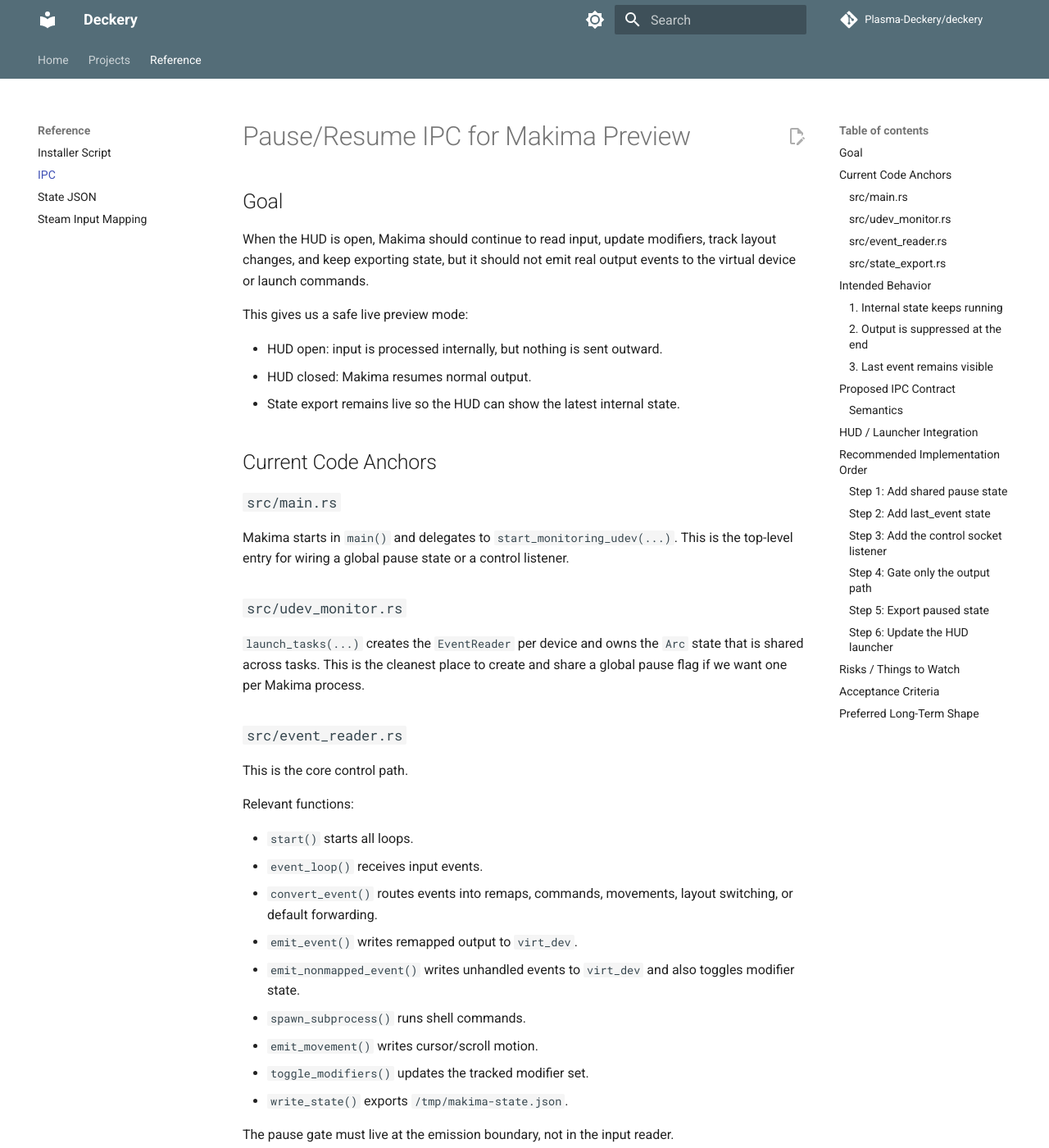
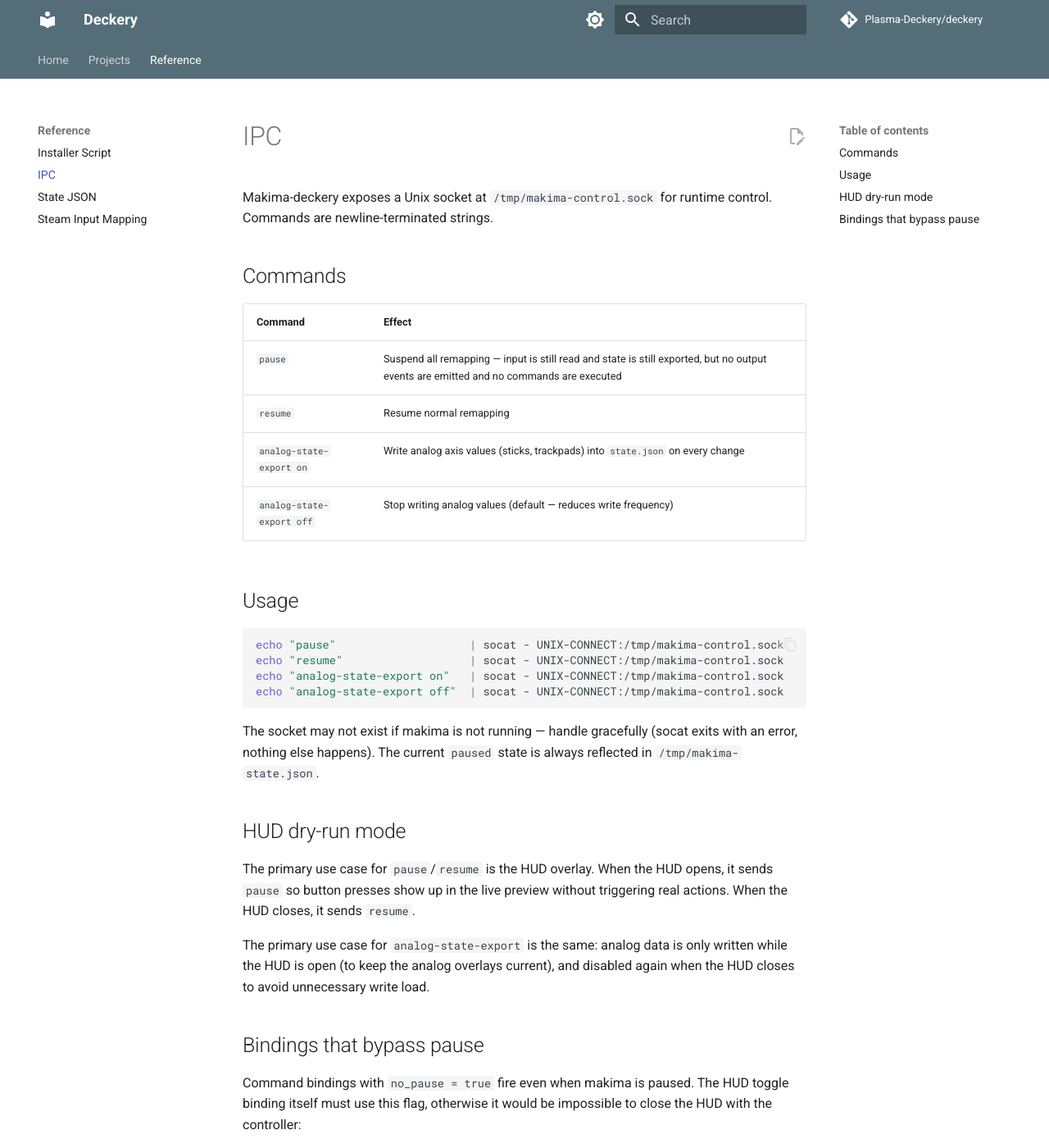
Before and after one commit to Plasma-Deckery/deckery, an MkDocs documentation site: the page built from docs/reference/ipc.md, in a window 1280 px wide and 1400 px high. Shown: the whole window at 82% size. Built offline with MkDocs 1.6.1 and Material for MkDocs 9.7.7, drawn with Linux system fonts in a browser that asks for light colours; comment, search, counter and statistics services are not loaded; some of the changed text lies outside the part shown.

Commit message:
Move desktop_neptune.vdf to configs/, remove obsolete patches, fix install.sh
- configs/desktop_neptune.vdf: moved from docs/ — belongs with other configs
- install.sh: update VDF source path to configs/, fix docs URL to plasma-deckery.github.io
- patches/: removed — evdev BTN_GRIP keycodes are in evdev 0.12.1, BTN_DPAD fix
  is incorporated in makima-deckery fork
- docs/projects/makima-deckery/: restructured from single file to subfolder
  with dedicated pages for bindings, app-config, and trackpad

````diff
--- /dev/null
+++ b/docs/projects/makima-deckery/bindings.md
@@ -0,0 +1,55 @@
+# Bindings
+
+Bindings map controller buttons to output actions. The simple form is a bare array; the extended form is an inline table that supports additional attributes.
+
+## Simple form
+
+```toml
+[remap]
+BTN_SOUTH = ["KEY_ENTER"]
+BTN_TL-BTN_NORTH = ["KEY_LEFTCTRL", "KEY_C"]
+
+[commands]
+BTN_THUMBL = ["deckery-hud-toggle"]
+```
+
+Keys in `[remap]` emit keyboard/mouse events. Keys in `[commands]` run shell commands or D-Bus calls. Combo bindings use `-` as separator: `BTN_TL-BTN_NORTH` means L1 held, then Y pressed.
+
+## Extended form
+
+```toml
+[remap]
+BTN_TL-BTN_NORTH = { keys = ["KEY_LEFTCTRL", "KEY_C"], label = "Copy" }
+
+[commands]
+BTN_THUMBL = { run = ["deckery-hud-toggle"], no_pause = true, label = "Toggle HUD" }
+```
+
+## Binding attributes
+
+| Attribute | Type | Applies to | Description |
+|---|---|---|---|
+| `keys` | array | remap | The key output (replaces the bare array) |
+| `run` | array | command | The command to execute (replaces the bare array) |
+| `label` | string | both | Human-readable name exported to the HUD and OSD |
+| `no_pause` | bool | command | Execute even when makima is paused (e.g. HUD open) |
+
+## Labels in the HUD
+
+When a binding has a `label`, the HUD displays that string instead of the raw key name. This makes the overlay readable for non-technical users:
+
+- Without label: `BTN_TL-BTN_NORTH` → `KEY_LEFTCTRL KEY_C`
+- With label: `L1 + Y` → `Copy`
+
+Labels also appear in OSD toast notifications on every action.
+
+## `no_pause`
+
+By default, all bindings are suppressed while makima is paused (e.g. when the HUD is open in dry-run mode). Setting `no_pause = true` on a command binding exempts it from this — the command fires regardless of pause state.
+
+The HUD toggle binding itself must always use `no_pause = true`, otherwise pressing L3 while the HUD is open would do nothing.
+
+```toml
+[commands]
+BTN_THUMBL = { run = ["deckery-hud-toggle"], no_pause = true, label = "Toggle HUD" }
+```
--- /dev/null
+++ b/docs/projects/makima-deckery/index.md
@@ -0,0 +1,41 @@
+# Makima Deckery
+
+**Repository:** [Plasma-Deckery/makima-deckery](https://github.com/Plasma-Deckery/makima-deckery)
+**Fork of:** [cyber-sushi/makima](https://github.com/cyber-sushi/makima)
+
+The heart of Deckery — the input remapper. Reads raw evdev events directly from the kernel, applies a TOML config, and emits keyboard/mouse events via uinput. Supports per-app layouts, modifier keys, and trackpad gesture devices.
+
+## What it does
+
+- **Steam independence** — reads `/dev/input/event*` directly, no Steam Input in the loop
+- **Context-aware layouts** — per-app configs loaded automatically based on the focused window, with config inheritance so overrides only declare what differs
+- **Modifier keys** — hold a button to activate a second layer of bindings
+- **Trackpad MT devices** — exposes the Steam Deck trackpads as standard uinput multi-touch devices for libinput and gesture tools
+- **HUD state export** — writes a fully-resolved state snapshot to `/tmp/makima-state.json` on every input event for deckery-hud to consume
+- **IPC control socket** — pause, resume, and configure the service at runtime via `/tmp/makima-control.sock`
+
+## What's different from upstream
+
+| Change | Description |
+|---|---|
+| Bug fixes | D-Pad remapping, x11rb Wayland crash, evdev reconnect on device error |
+| Event-driven window focus | KWin D-Bus script replaces `kdotool` subprocess spawning — no polling, no latency |
+| Config inheritance | App overrides only declare what differs; base config is merged at runtime |
+| Binding attributes | `label`, `no_pause` per binding — see [Bindings](bindings.md) |
+| State export | `/tmp/makima-state.json` — see [State JSON](../../reference/state-json.md) |
+| Trackpad MT translation | Both pads emulated as standard system touchpad devices — see [Trackpad](trackpad.md) |
+| Pause / Resume IPC | Runtime control via Unix socket — see [IPC](../../reference/ipc.md) |
+| Steam Deck keycodes | `BTN_GRIPL/R/L2/R2` for back paddles via patched `evdev` crate |
+| Unit test suite | 69 tests covering resolver, state export, analog helpers, and config parsing |
+
+## Bug fixes submitted upstream
+
+| Fix | PR | Why |
+|---|---|---|
+| `BTN_DPAD_*` keys silently ignored in config | [#57](https://github.com/cyber-sushi/makima/pull/57) | D-Pad buttons were classified as axes, making them impossible to remap |
+| `x11rb::connect()` panic on Wayland after suspend | [#58](https://github.com/cyber-sushi/makima/pull/58) | Caused the worker thread to die silently; service appeared active but processed no events |
+| Evdev fd reconnect on device read error | — | When the evdev stream returns an I/O error (e.g. USB hotplug), makima now reinitialises automatically instead of silently stopping |
+
+## Relationship to upstream
+
+Bug fixes are submitted to upstream as PRs. Features specific to the Deckery architecture (state export, IPC, trackpad emulation) are maintained here; an upstream proposal may follow once the design stabilises.
--- /dev/null
+++ b/docs/projects/makima-deckery/trackpad.md
@@ -0,0 +1,47 @@
+# Trackpad Emulation
+
+The Steam Deck trackpads are capable input surfaces, but the raw events they produce are not visible to gesture tools — those expect standard Linux multi-touch devices. Makima-deckery translates the raw trackpad data into proper MT events and exposes virtual uinput devices, making both pads available to tools like `libinput-gestures` or `fusuma`.
+
+## How it works
+
+The Steam Deck kernel driver (`hid-steam`) delivers trackpad data as absolute axes on the gamepad device:
+
+| Raw axis | Meaning | Range |
+|---|---|---|
+| `ABS_HAT0X` / `ABS_HAT0Y` | Left trackpad position | −32767 … +32767 |
+| `ABS_HAT1X` / `ABS_HAT1Y` | Right trackpad position | −32767 … +32767 |
+| `BTN_THUMB` | Left trackpad physical click | — |
+| `BTN_THUMB2` | Right trackpad physical click | — |
+
+Makima translates these to `ABS_MT_POSITION_X/Y` + `BTN_TOUCH` + `BTN_TOOL_FINGER` frames on the virtual uinput device. The Y-axis is corrected to libinput convention — hardware reports up as negative; the virtual device flips this.
+
+Once the virtual devices exist, gesture tools read them and map swipes, taps, and zones to arbitrary actions — independently configurable per pad.
+
+## Virtual devices
+
+With `LPAD = "trackpad"` or `RPAD = "trackpad"` in the config, makima creates:
+
+| Device name | Source |
+|---|---|
+| `Deckery Left Trackpad` | Left trackpad (`ABS_HAT0X/Y`) |
+| `Deckery Right Trackpad` | Right trackpad (`ABS_HAT1X/Y`) |
+| `Deckery Trackpad` | Both pads combined into a single MT device |
+
+## Configuration
+
+```toml
+[settings]
+LPAD = "trackpad"   # creates "Deckery Left Trackpad" virtual MT device
+RPAD = "trackpad"   # creates "Deckery Right Trackpad" virtual MT device
+# LPAD = "disabled" # default — no virtual device
+```
+
+Trackpad position, touch state, and press state are always tracked and exported to `state.json` regardless of the mode setting — the HUD can visualise trackpad input even when mode is `"disabled"`.
+
+## Lizard Mode
+
+Full Steam independence requires suppressing the `hid-steam` kernel driver's built-in mouse/scroll fallback (Lizard Mode). While Steam is running, Steam handles this automatically. Makima-native Lizard Mode suppression is in progress — see [makima-deckery#11](https://github.com/Plasma-Deckery/makima-deckery/issues/11).
+
+## libinput tuning
+
+When the virtual devices are registered, libinput applies generic touchpad profiles to them. For good cursor movement and gesture recognition, the Deckery trackpad devices may need custom libinput configuration via `libinput quirks`. This is a prerequisite for making the trackpad feel as responsive as Steam Input's trackball mode. See [deckery#2](https://github.com/Plasma-Deckery/deckery/issues/2).
--- a/docs/reference/ipc.md
+++ b/docs/reference/ipc.md
@@ -1,177 +1,38 @@
-# Pause/Resume IPC for Makima Preview
+# IPC
 
-## Goal
+Makima-deckery exposes a Unix socket at `/tmp/makima-control.sock` for runtime control. Commands are newline-terminated strings.
 
-When the HUD is open, Makima should continue to read input, update modifiers, track layout changes, and keep exporting state, but it should not emit real output events to the virtual device or launch commands.
+## Commands
 
-This gives us a safe live preview mode:
+| Command | Effect |
+|---|---|
+| `pause` | Suspend all remapping — input is still read and state is still exported, but no output events are emitted and no commands are executed |
+| `resume` | Resume normal remapping |
+| `analog-state-export on` | Write analog axis values (sticks, trackpads) into `state.json` on every change |
+| `analog-state-export off` | Stop writing analog values (default — reduces write frequency) |
 
-- HUD open: input is processed internally, but nothing is sent outward.
-- HUD closed: Makima resumes normal output.
-- State export remains live so the HUD can show the latest internal state.
+## Usage
 
-## Current Code Anchors
-
-### `src/main.rs`
-
-Makima starts in `main()` and delegates to `start_monitoring_udev(...)`. This is the top-level entry for wiring a global pause state or a control listener.
-
-### `src/udev_monitor.rs`
-
-`launch_tasks(...)` creates the `EventReader` per device and owns the `Arc` state that is shared across tasks. This is the cleanest place to create and share a global pause flag if we want one per Makima process.
-
-### `src/event_reader.rs`
-
-This is the core control path.
-
-Relevant functions:
-
-- `start()` starts all loops.
-- `event_loop()` receives input events.
-- `convert_event()` routes events into remaps, commands, movements, layout switching, or default forwarding.
-- `emit_event()` writes remapped output to `virt_dev`.
-- `emit_nonmapped_event()` writes unhandled events to `virt_dev` and also toggles modifier state.
-- `spawn_subprocess()` runs shell commands.
-- `emit_movement()` writes cursor/scroll motion.
-- `toggle_modifiers()` updates the tracked modifier set.
-- `write_state()` exports `/tmp/makima-state.json`.
-
-The pause gate must live at the emission boundary, not in the input reader.
-
-### `src/state_export.rs`
-
-This module already owns the state serialization. It currently exports:
-
-- `context.config_stack`
-- `context.layout`
-- `bindings`
-- `modifier_active`
-
-This is the right place to add:
-
-- `paused`
-- `last_event`
-
-## Intended Behavior
-
-### 1. Internal state keeps running
-
-Even when paused, Makima should still:
-
-- update `self.modifiers`
-- update `current_config`
-- update `active_layout`
-- update `modifier_active`
-- keep writing state to `/tmp/makima-state.json`
-
-### 2. Output is suppressed at the end
-
-When paused, Makima must skip only the side effects:
-
-- `virt_dev.keys.emit(...)`
-- `virt_dev.axis.emit(...)`
-- `virt_dev.abs.emit(...)`
-- `spawn_subprocess(...)`
-- cursor/scroll emission
-
-### 3. Last event remains visible
-
-The state should still show the most recent processed input event so the HUD can act as a live preview of what Makima just saw.
-
-## Proposed IPC Contract
-
-Use a Unix socket for control:
-
-- Socket path: `/tmp/makima-control.sock`
-- Commands:
-  - `pause`
-  - `resume`
-
-### Semantics
-
-- `pause` sets a boolean flag that suppresses output only.
-- `resume` clears that flag.
-- The socket is lightweight and local to the current session.
-
-## HUD / Launcher Integration
-
-The external HUD launcher should be the place that sends these commands.
-
-Lifecycle:
-
-- before opening the HUD: send `pause`
-- after closing the HUD: send `resume`
-
-That keeps the UI layer dumb and avoids mixing input logic with frontend state.
-
-## Recommended Implementation Order
-
-### Step 1: Add shared pause state
-
-Add an `Arc<Mutex<bool>>` or equivalent shared flag in the Makima runtime.
-
-Best placement:
-
-- create it in `launch_tasks(...)`
-- pass it into `EventReader::new(...)`
-
-### Step 2: Add `last_event` state
-
-Track the last processed event and its interpreted action.
-
-Suggested shape:
-
-```rust
-pub struct LastEvent {
-    pub input: String,
-    pub action: Vec<String>,
-    pub kind: String,
-    pub value: i32,
-}
+```bash
+echo "pause"                    | socat - UNIX-CONNECT:/tmp/makima-control.sock
+echo "resume"                   | socat - UNIX-CONNECT:/tmp/makima-control.sock
+echo "analog-state-export on"   | socat - UNIX-CONNECT:/tmp/makima-control.sock
+echo "analog-state-export off"  | socat - UNIX-CONNECT:/tmp/makima-control.sock
 ```
 
-### Step 3: Add the control socket listener
+The socket may not exist if makima is not running — handle gracefully (socat exits with an error, nothing else happens). The current `paused` state is always reflected in `/tmp/makima-state.json`.
 
-Start a small async task from Makima that:
+## HUD dry-run mode
 
-- binds `/tmp/makima-control.sock`
-- accepts a line-based command
-- sets or clears the pause flag
+The primary use case for `pause`/`resume` is the HUD overlay. When the HUD opens, it sends `pause` so button presses show up in the live preview without triggering real actions. When the HUD closes, it sends `resume`.
 
-### Step 4: Gate only the output path
+The primary use case for `analog-state-export` is the same: analog data is only written while the HUD is open (to keep the analog overlays current), and disabled again when the HUD closes to avoid unnecessary write load.
 
-Wrap the final emission and command-launch points with `if !paused` checks.
+## Bindings that bypass pause
 
-Important: do not block the parts that update modifiers or the state export.
+Command bindings with `no_pause = true` fire even when makima is paused. The HUD toggle binding itself must use this flag, otherwise it would be impossible to close the HUD with the controller:
 
-### Step 5: Export paused state
-
-Extend the JSON export with:
-
-- `paused`
-- `last_event`
-
-### Step 6: Update the HUD launcher
-
-The launcher should send the IPC command and then continue with the existing open/close behavior.
-
-## Risks / Things to Watch
-
-- Do not pause too early. If the input pipeline is halted before modifier tracking, the HUD loses its live preview.
-- Do not emit pause state only inside the HUD. The control must live in Makima or a small external launcher helper.
-- Make the socket tolerant of missing or stale files so the HUD can still open before Makima is ready.
-- If the HUD restarts, the pause flag should be idempotent.
-
-## Acceptance Criteria
-
-- HUD open while buttons are pressed does not emit real actions.
-- Modifier state still changes internally.
-- `/tmp/makima-state.json` keeps updating.
-- The HUD can show the last event and the current preview state.
-- Closing the HUD restores normal Makima output.
-
-## Preferred Long-Term Shape
-
-For the prototype, a Unix socket is sufficient.
-
-Later, if we want lower latency and tighter lifecycle control, the same contract can move to a persistent control daemon or a more structured IPC channel. The pause/resume semantics should stay the same.
+```toml
+[commands]
+BTN_THUMBL = { run = ["deckery-hud-toggle"], no_pause = true, label = "Toggle HUD" }
+```
--- a/mkdocs.yml
+++ b/mkdocs.yml
@@ -50,7 +50,11 @@
     - projects/index.md
     - Own Projects:
       - Deckery HUD: projects/deckery-hud.md
-      - Makima Deckery: projects/makima-deckery.md
+      - Makima Deckery:
+        - projects/makima-deckery/index.md
+        - App Config: projects/makima-deckery/app-config.md
+        - Bindings: projects/makima-deckery/bindings.md
+        - Trackpad: projects/makima-deckery/trackpad.md
       - Deckery Tray: projects/deckery-tray.md
       - Steam Deck Dotfiles: projects/steamdeck-dotfiles.md
     - Forked Tools:
````
Also changed, not shown: docs/projects/deckery-tray.md (+1 -1 lines), docs/projects/index.md (+1 -1 lines), docs/projects/makima-deckery/app-config.md (added, +48 -0 lines), docs/setup-guide.md (+1 -1 lines), 4 other files.
